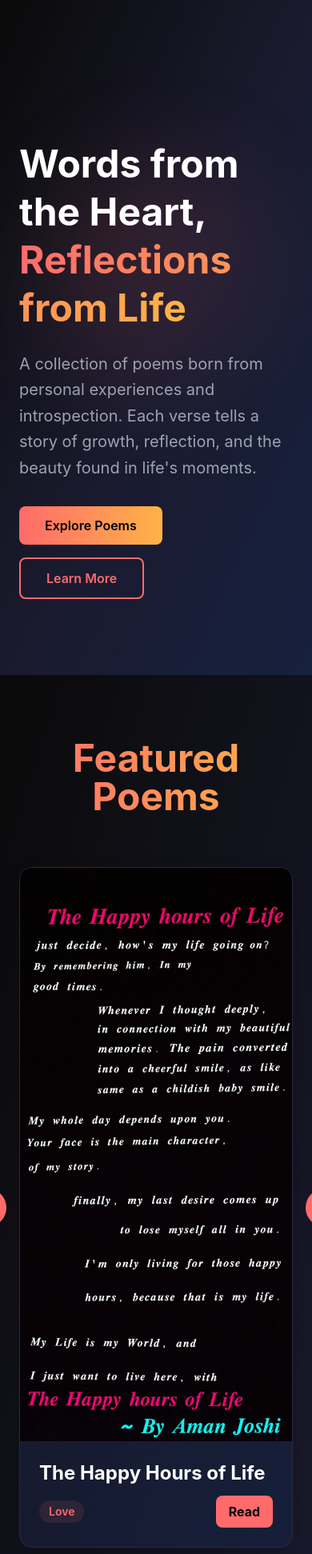
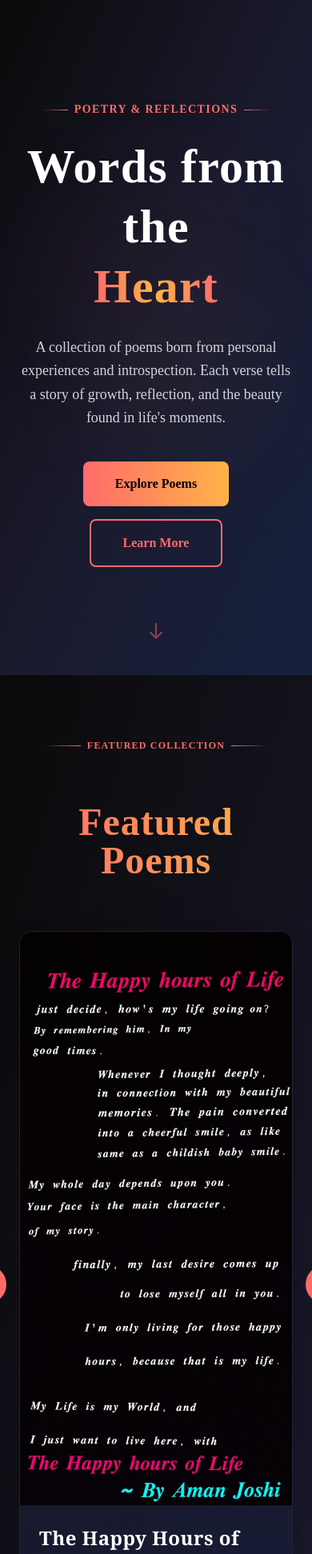
Before and after one commit to CodingWorld-007/Aman_Joshi_Poems, a React (Vite) app: page / in a window 390 px wide. Shown: the top 1943 px of the page at 80% size. Built offline with nearby package versions, Linux system fonts and the light colour scheme.

Commit message:
✨ Add luxury & magic: Premium typography, glassmorphism, animations, and enhanced UX

```diff
--- a/src/components/Hero.jsx
+++ b/src/components/Hero.jsx
@@ -6,76 +6,117 @@ export default function Hero() {
     visible: {
       opacity: 1,
       transition: {
-        staggerChildren: 0.2,
-        delayChildren: 0.3,
+        staggerChildren: 0.15,
+        delayChildren: 0.2,
       },
     },
   }
 
   const itemVariants = {
-    hidden: { opacity: 0, y: 20 },
+    hidden: { opacity: 0, y: 30 },
     visible: {
       opacity: 1,
       y: 0,
-      transition: { type: 'spring', stiffness: 60, damping: 15 }
+      transition: { type: 'spring', stiffness: 50, damping: 15 }
     }
   }
 
+  const floatingVariants = {
+    animate: {
+      y: [0, -40, 0],
+      x: [0, 25, 0],
+      opacity: [0.2, 0.6, 0.2],
+    },
+    transition: { duration: 8, repeat: Infinity, ease: 'easeInOut' }
+  }
+
   return (
-    <section className="min-h-screen flex items-center justify-between pt-20 px-6 md:px-8 bg-gradient-to-br from-[#0a0a0a] via-[#1a1a2e] to-[#16213e] relative overflow-hidden">
-      {/* Floating background element */}
+    <section className="relative min-h-screen flex items-center justify-center pt-20 px-6 md:px-8 bg-gradient-to-br from-[#0a0a0a] via-[#1a1a2e] to-[#16213e] overflow-hidden">
+      {/* Animated background elements */}
       <motion.div
-        animate={{
-          y: [0, -50, 0],
-          x: [0, 30, 0]
-        }}
-        transition={{ duration: 6, repeat: Infinity, ease: 'easeInOut' }}
-        className="absolute top-1/4 right-10 w-72 h-72 bg-gradient-to-br from-[#ff6b6b]/20 to-transparent rounded-full blur-3xl"
+        variants={floatingVariants}
+        animate="animate"
+        transition={{ duration: 8, repeat: Infinity, ease: 'easeInOut' }}
+        className="absolute top-1/4 right-10 w-80 h-80 bg-gradient-to-br from-[#ff6b6b]/15 to-transparent rounded-full blur-3xl pointer-events-none"
+      ></motion.div>
+
+      <motion.div
+        variants={floatingVariants}
+        animate="animate"
+        transition={{ duration: 10, repeat: Infinity, ease: 'easeInOut', delay: 0.5 }}
+        className="absolute bottom-1/4 left-10 w-72 h-72 bg-gradient-to-tl from-[#ffb347]/10 to-transparent rounded-full blur-3xl pointer-events-none"
       ></motion.div>
 
       <motion.div
         variants={containerVariants}
         initial="hidden"
         animate="visible"
-        className="max-w-2xl z-10"
+        className="max-w-3xl z-10 text-center"
       >
-        <motion.h2
+        {/* Decorative line */}
+        <motion.div
           variants={itemVariants}
-          className="text-5xl md:text-6xl font-bold leading-tight mb-6 text-white"
+          className="mb-6"
         >
-          Words from the Heart, <br />
-          <span className="bg-gradient-to-r from-[#ff6b6b] to-[#ffb347] bg-clip-text text-transparent">
-            Reflections from Life
-          </span>
-        </motion.h2>
+          <div className="flex items-center justify-center gap-2">
+            <div className="h-px w-8 bg-gradient-to-r from-transparent to-[#ff6b6b]"></div>
+            <span className="text-[#ff6b6b] text-sm tracking-widest font-semibold">POETRY & REFLECTIONS</span>
+            <div className="h-px w-8 bg-gradient-to-l from-transparent to-[#ff6b6b]"></div>
+          </div>
+        </motion.div>
+
+        <motion.h1
+          variants={itemVariants}
+          className="text-6xl md:text-7xl lg:text-8xl font-bold leading-tight mb-6 text-white"
+        >
+          Words from the <br />
+          <motion.span
+            className="bg-gradient-to-r from-[#ff6b6b] via-[#ffb347] to-[#ff6b6b] bg-clip-text text-transparent"
+            animate={{ backgroundPosition: ['0% 50%', '100% 50%', '0% 50%'] }}
+            transition={{ duration: 4, repeat: Infinity }}
+          >
+            Heart
+          </motion.span>
+        </motion.h1>
 
         <motion.p
           variants={itemVariants}
-          className="text-xl text-gray-400 mb-8 max-w-xl leading-relaxed"
+          className="text-lg md:text-xl text-gray-300 mb-10 max-w-2xl mx-auto leading-relaxed"
         >
           A collection of poems born from personal experiences and introspection. Each verse tells a story of growth, reflection, and the beauty found in life's moments.
         </motion.p>
 
         <motion.div
           variants={itemVariants}
-          className="flex gap-4 flex-wrap"
+          className="flex gap-4 justify-center flex-wrap"
         >
           <motion.button
-            whileHover={{ scale: 1.05 }}
+            whileHover={{ scale: 1.08, boxShadow: '0 20px 50px rgba(255, 107, 107, 0.4)' }}
             whileTap={{ scale: 0.95 }}
             onClick={() => document.getElementById('poems')?.scrollIntoView({ behavior: 'smooth' })}
-            className="px-8 py-3 bg-gradient-to-r from-[#ff6b6b] to-[#ffb347] text-black font-semibold rounded-lg hover:shadow-lg hover:shadow-[#ff6b6b]/50 transition-all"
+            className="px-10 py-4 bg-gradient-to-r from-[#ff6b6b] to-[#ffb347] text-black font-bold rounded-lg hover:shadow-xl transition-all"
           >
             Explore Poems
           </motion.button>
           <motion.button
-            whileHover={{ scale: 1.05 }}
+            whileHover={{ scale: 1.08, boxShadow: '0 20px 50px rgba(255, 107, 107, 0.2)' }}
             whileTap={{ scale: 0.95 }}
             onClick={() => document.getElementById('about')?.scrollIntoView({ behavior: 'smooth' })}
-            className="px-8 py-3 border-2 border-[#ff6b6b] text-[#ff6b6b] font-semibold rounded-lg hover:bg-[#ff6b6b]/10 transition-all"
+            className="px-10 py-4 border-2 border-[#ff6b6b] text-[#ff6b6b] font-bold rounded-lg hover:bg-[#ff6b6b]/10 transition-all"
           >
             Learn More
           </motion.button>
+        </motion.div>
+
+        {/* Scroll indicator */}
+        <motion.div
+          animate={{ y: [0, 8, 0] }}
+          transition={{ duration: 2, repeat: Infinity }}
+          className="mt-16 flex justify-center"
+        >
+          <svg className="w-6 h-6 text-[#ff6b6b]/50" fill="none" stroke="currentColor" viewBox="0 0 24 24">
+            <path strokeLinecap="round" strokeLinejoin="round" strokeWidth={2} d="M19 14l-7 7m0 0l-7-7m7 7V3" />
+          </svg>
         </motion.div>
       </motion.div>
     </section>
--- a/src/components/PoemsCarousel.jsx
+++ b/src/components/PoemsCarousel.jsx
@@ -58,6 +58,29 @@ export default function PoemsCarousel() {
         className="absolute top-1/4 right-10 w-72 h-72 bg-gradient-to-br from-[#ff6b6b]/10 to-transparent rounded-full blur-3xl pointer-events-none"
       ></motion.div>
 
+      <motion.div
+        animate={{
+          y: [0, 40, 0],
+          opacity: [0.2, 0.4, 0.2]
+        }}
+        transition={{ duration: 10, repeat: Infinity, ease: 'easeInOut', delay: 0.5 }}
+        className="absolute bottom-1/4 left-10 w-64 h-64 bg-gradient-to-tl from-[#ffb347]/8 to-transparent rounded-full blur-3xl pointer-events-none"
+      ></motion.div>
+
+      {/* Decorative header */}
+      <motion.div
+        initial={{ opacity: 0 }}
+        whileInView={{ opacity: 1 }}
+        transition={{ duration: 0.8 }}
+        className="text-center mb-12"
+      >
+        <div className="flex items-center justify-center gap-2 mb-4">
+          <div className="h-px w-12 bg-gradient-to-r from-transparent to-[#ff6b6b]"></div>
+          <span className="text-[#ff6b6b] text-xs tracking-widest font-semibold">FEATURED COLLECTION</span>
+          <div className="h-px w-12 bg-gradient-to-l from-transparent to-[#ff6b6b]"></div>
+        </div>
+      </motion.div>
+
       <motion.h2
         initial={{ opacity: 0, y: -30 }}
         whileInView={{ opacity: 1, y: 0 }}
@@ -82,37 +105,37 @@ export default function PoemsCarousel() {
           >
             <motion.div
               onClick={() => setIsReading(true)}
-              whileHover={{ scale: 1.02 }}
-              className="bg-gradient-to-br from-[#1a1a2e]/80 to-[#16213e]/80 backdrop-blur-md border border-[#2a2a3e] rounded-2xl overflow-hidden cursor-pointer group shadow-2xl hover:shadow-[#ff6b6b]/20 transition-all duration-300"
+              whileHover={{ scale: 1.03 }}
+              className="bg-gradient-to-br from-[#1a1a2e]/70 to-[#16213e]/70 backdrop-blur-xl border border-[#2a2a3e]/60 rounded-2xl overflow-hidden cursor-pointer group shadow-2xl hover:shadow-[#ff6b6b]/30 transition-all duration-300 card-premium"
             >
               {/* Image Section - Full Phone Resolution */}
               {currentPoem.image && (
-                <div className="relative w-full bg-black/50">
+                <div className="relative w-full bg-black/50 border-b border-[#2a2a3e]/40">
                   <motion.img
                     initial={{ scale: 0.95 }}
                     animate={{ scale: 1 }}
                     transition={{ type: 'spring', stiffness: 60, damping: 15 }}
                     src={currentPoem.image}
                     alt={currentPoem.title}
-                    className="w-full h-auto object-contain group-hover:opacity-90 transition-opacity duration-500"
+                    className="w-full h-auto object-contain group-hover:opacity-90 transition-opacity duration-300"
                   />
                 </div>
               )}
 
               {/* Minimal Content Section */}
-              <div className="p-6 md:p-8">
-                <h3 className="text-2xl md:text-3xl font-bold text-white mb-3 group-hover:text-[#ff6b6b] transition-colors">
+              <div className="p-6 md:p-8 bg-gradient-to-b from-[#1a1a2e]/50 to-[#16213e]/30">
+                <h3 className="text-2xl md:text-3xl font-bold text-white mb-4 group-hover:text-[#ff6b6b] transition-colors font-serif">
                   {currentPoem.title}
                 </h3>
                 <div className="flex gap-3 items-center">
-                  <span className="bg-[#ff6b6b]/10 text-[#ff6b6b] px-3 py-1 rounded-full text-sm font-semibold capitalize">
+                  <span className="bg-gradient-to-r from-[#ff6b6b]/20 to-[#ffb347]/10 text-[#ff6b6b] px-3 py-1 rounded-full text-sm font-semibold capitalize border border-[#ff6b6b]/30">
                     {currentPoem.theme}
                   </span>
                   <motion.button
-                    whileHover={{ scale: 1.05 }}
+                    whileHover={{ scale: 1.1, boxShadow: '0 10px 30px rgba(255, 107, 107, 0.4)' }}
                     whileTap={{ scale: 0.95 }}
                     onClick={() => setIsReading(true)}
-                    className="ml-auto px-4 py-2 bg-[#ff6b6b] text-black font-bold rounded-lg hover:shadow-lg hover:shadow-[#ff6b6b]/50 transition-all"
+                    className="ml-auto px-5 py-2 bg-gradient-to-r from-[#ff6b6b] to-[#ffb347] text-black font-bold rounded-lg hover:shadow-lg transition-all text-sm"
                   >
                     Read
                   </motion.button>
--- a/src/styles/global.css
+++ b/src/styles/global.css
@@ -1,6 +1,8 @@
 @tailwind base;
 @tailwind components;
 @tailwind utilities;
+
+@import url('https://fonts.googleapis.com/css2?family=Playfair+Display:wght@600;700;800&family=Crimson+Text:ital@0;1&display=swap');
 
 @layer base {
   html {
@@ -9,6 +11,7 @@
 
   body {
     @apply bg-gradient-to-br from-[#0a0a0a] to-[#1a1a2e] text-[#e8e8e8] overflow-x-hidden;
+    font-family: 'Crimson Text', serif;
   }
 
   ::selection {
@@ -16,19 +19,91 @@
   }
 }
 
+/* Premium Typography */
+h1, h2, h3, h4, h5, h6 {
+  font-family: 'Playfair Display', serif;
+  letter-spacing: 0.02em;
+}
+
+/* Glassmorphism effect */
+.glassmorphic {
+  @apply backdrop-blur-xl bg-white/5 border border-white/10 rounded-xl;
+}
+
+/* Luxury glow effect */
+.luxury-glow {
+  @apply shadow-2xl shadow-[#ff6b6b]/20 hover:shadow-[#ff6b6b]/40 transition-shadow duration-300;
+}
+
+/* Animated gradient background */
+.animated-gradient {
+  background: linear-gradient(-45deg, #ff6b6b, #ffb347, #1a1a2e, #16213e);
+  background-size: 400% 400%;
+  animation: gradient 15s ease infinite;
+}
+
+@keyframes gradient {
+  0% { background-position: 0% 50%; }
+  50% { background-position: 100% 50%; }
+  100% { background-position: 0% 50%; }
+}
+
+/* Shimmer effect for loading */
+@keyframes shimmer {
+  0% { background-position: -1000px 0; }
+  100% { background-position: 1000px 0; }
+}
+
+.shimmer {
+  animation: shimmer 2s infinite;
+  background: linear-gradient(to right, transparent 0%, rgba(255,255,255,.2) 20%, transparent 40%);
+  background-size: 1000px 100%;
+}
+
+/* Scrollbar Luxury */
 ::-webkit-scrollbar {
-  width: 10px;
+  width: 12px;
 }
 
 ::-webkit-scrollbar-track {
-  background: #0a0a0a;
+  background: rgba(10, 10, 10, 0.5);
 }
 
 ::-webkit-scrollbar-thumb {
-  background: #ff6b6b;
-  border-radius: 5px;
+  background: linear-gradient(to bottom, #ff6b6b, #ffb347);
+  border-radius: 6px;
+  border: 2px solid #0a0a0a;
 }
 
 ::-webkit-scrollbar-thumb:hover {
-  background: #ff5252;
+  background: linear-gradient(to bottom, #ff5252, #ffa500);
 }
+
+/* Floating particles effect */
+@keyframes float {
+  0%, 100% { transform: translateY(0px) translateX(0px); opacity: 0.5; }
+  50% { transform: translateY(-20px) translateX(10px); opacity: 0.8; }
+}
+
+.float-particle {
+  animation: float 6s ease-in-out infinite;
+}
+
+/* Text appear animation */
+@keyframes textAppear {
+  0% { opacity: 0; transform: translateY(20px); }
+  100% { opacity: 1; transform: translateY(0); }
+}
+
+.text-appear {
+  animation: textAppear 0.8s ease-out;
+}
+
+/* Premium card hover effect */
+.card-premium {
+  @apply transition-all duration-300;
+  &:hover {
+    transform: translateY(-8px);
+    filter: drop-shadow(0 20px 40px rgba(255, 107, 107, 0.3));
+  }
+}
```
